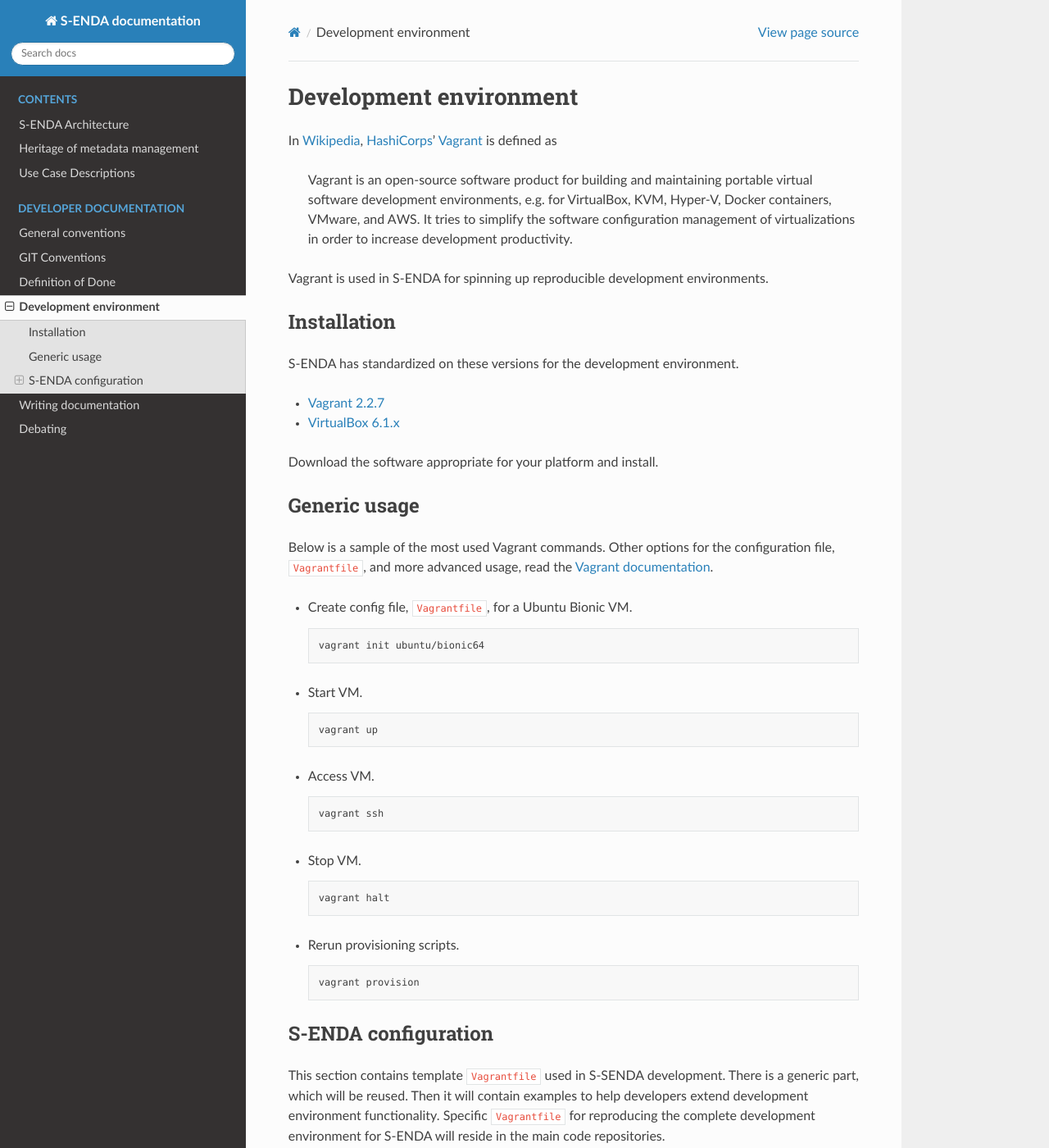
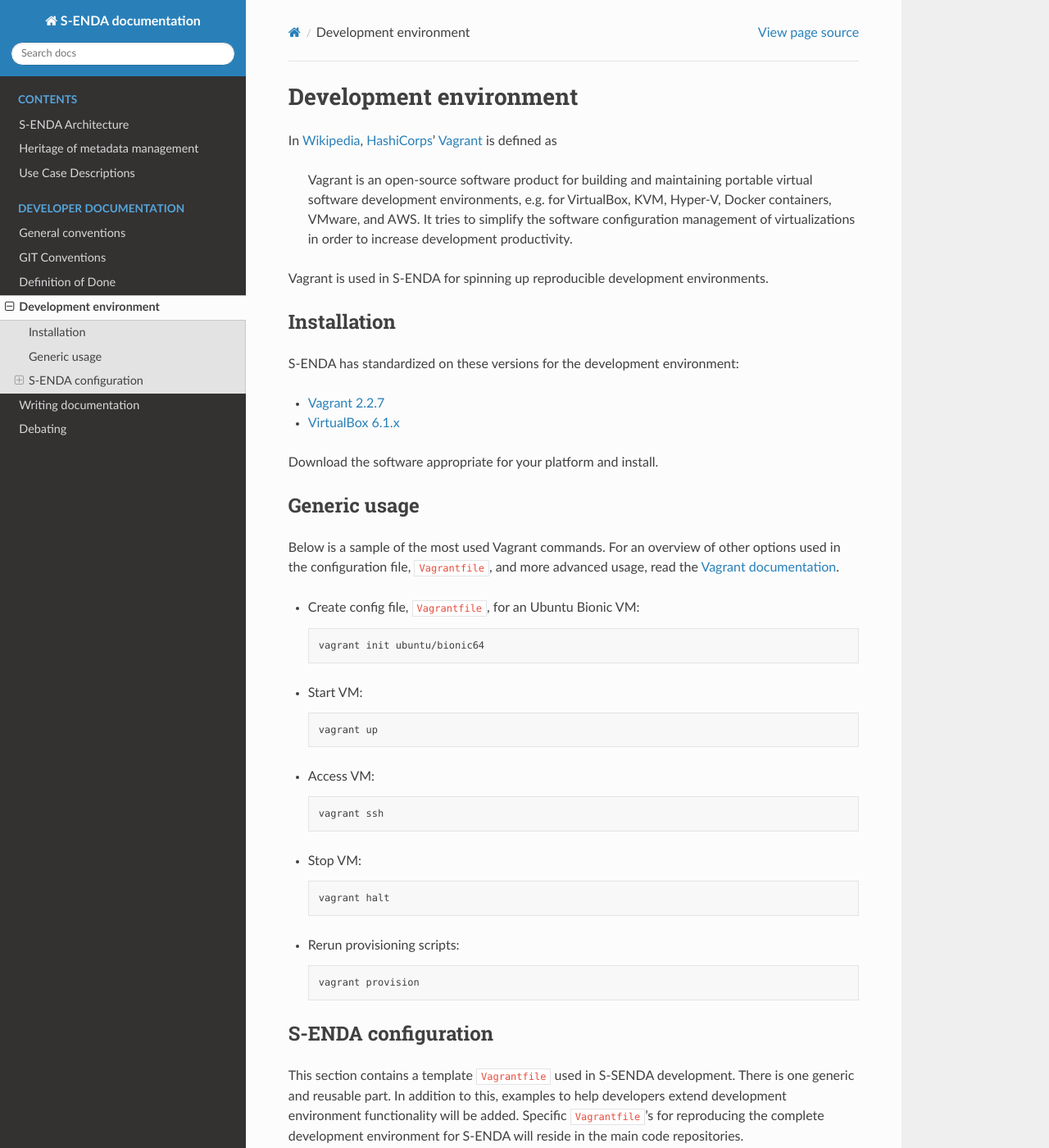
Before and after one commit to metno/S-ENDA-documentation, a Sphinx documentation site: the page built from source/devel_environ.rst, in a window 1280 px wide and 1400 px high. Shown: the whole window at 82% size. Built offline with Sphinx 7.4.7 and the Read the Docs theme 2.0.0, drawn with Linux system fonts in a browser that asks for light colours; some of the changed text lies outside the part shown.

```diff
--- a/source/devel_environ.rst
+++ b/source/devel_environ.rst
@@ -19,7 +19,7 @@ Vagrant is used in S-ENDA for spinning up reproducible development environments.
 Installation
 ------------
 
-S-ENDA has standardized on these versions for the development environment.
+S-ENDA has standardized on these versions for the development environment:
 
 * `Vagrant 2.2.7`_
 * `VirtualBox 6.1.x`_
@@ -30,33 +30,33 @@ Download the software appropriate for your platform and install.
 Generic usage
 -------------
 
-Below is a sample of the most used Vagrant commands. Other options for the configuration file, ``Vagrantfile``, and more advanced usage, read the `Vagrant documentation`_.
+Below is a sample of the most used Vagrant commands. For an overview of other options used in the configuration file, ``Vagrantfile``, and more advanced usage, read the `Vagrant documentation`_.
 
-* Create config file, ``Vagrantfile``, for a Ubuntu Bionic VM.
+* Create config file, ``Vagrantfile``, for an Ubuntu Bionic VM:
 
   .. code-block:: bash
 
     vagrant init ubuntu/bionic64
 
-* Start VM.
+* Start VM:
 
   .. code-block:: bash
 
     vagrant up
 
-* Access VM.
+* Access VM:
 
   .. code-block:: bash
 
     vagrant ssh
 
-* Stop VM.
+* Stop VM:
 
   .. code-block:: bash
 
    vagrant halt
 
-* Rerun provisioning scripts.
+* Rerun provisioning scripts:
 
   .. code-block:: bash
 
@@ -67,7 +67,7 @@ Below is a sample of the most used Vagrant commands. Other options for the confi
 S-ENDA configuration
 --------------------
 
-This section contains template ``Vagrantfile`` used in S-SENDA development. There is a generic part, which will be reused. Then it will contain examples to help developers extend development environment functionality. Specific ``Vagrantfile`` for reproducing the complete development environment for S-ENDA will reside in the main code repositories.
+This section contains a template ``Vagrantfile`` used in S-SENDA development. There is one generic and reusable part. In addition to this, examples to help developers extend development environment functionality will be added. Specific ``Vagrantfile``'s for reproducing the complete development environment for S-ENDA will reside in the main code repositories.
 
 Generic configuration
 =====================
@@ -94,7 +94,7 @@ Generic configuration
 
     begin
       current_dir    = File.dirname(File.expand_path(__FILE__))
-      # config.yml is ignored by git, i.e., .gitignore
+      # config.yml is ignored by git, i.e., it is added to .gitignore
       configs        = YAML.load_file("#{current_dir}/config.yml")
       vagrant_config = configs['configs'][configs['configs']['use']]
     rescue StandardError => msg
@@ -160,7 +160,7 @@ Generic configuration
     vagrant up
 
 Examples extending functionality
-===============================
+================================
 
 This section will be extended as the need for more functionality in the development environment arises.
 
--- a/source/write_docs.rst
+++ b/source/write_docs.rst
@@ -78,6 +78,10 @@ Using Vagrant
 
 Alternatively, you can use the provided ``Vagrantfile`` to spin up a VM which compiles the documentation for you. The ``Vagrantfile`` resides in the root folder of `S-ENDA documentation`_. Vagrant is explained in the section `Development environment`_.
 
+.. note::
+
+   Since the operations are performed within an isolated virtual machine environment, this is considered to be safer than the above method using Conda.
+
 To build or rebuild the documentation, run the following command in the root folder of `S-ENDA documentation`_.
 
 .. code-block:: bash
```
